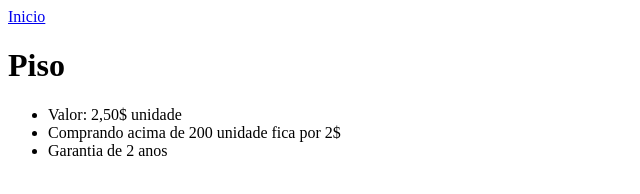
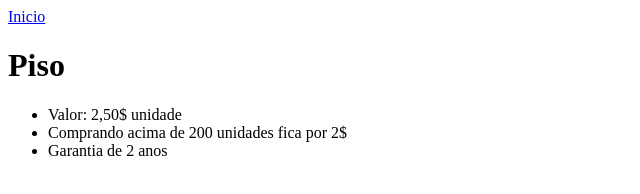
Before and after one commit to matheusmt12/exercicio-itaceramica, a plain HTML site: page paginas/pagina1.html in a window 1280 px wide. Shown: the full height of the page, 0-640 px from the left. Drawn offline with Linux system fonts and the light colour scheme.

Commit message:
teste #3

```diff
--- a/paginas/pagina1.html
+++ b/paginas/pagina1.html
@@ -11,7 +11,7 @@
     <h1>Piso</h1>
     <ul>
         <li>Valor: 2,50$ unidade</li>
-        <li>Comprando acima de 200 unidade fica por 2$</li>
+        <li>Comprando acima de 200 unidades fica por 2$</li>
         <li>Garantia de 2 anos</li>
     </ul>
 </body>
```
